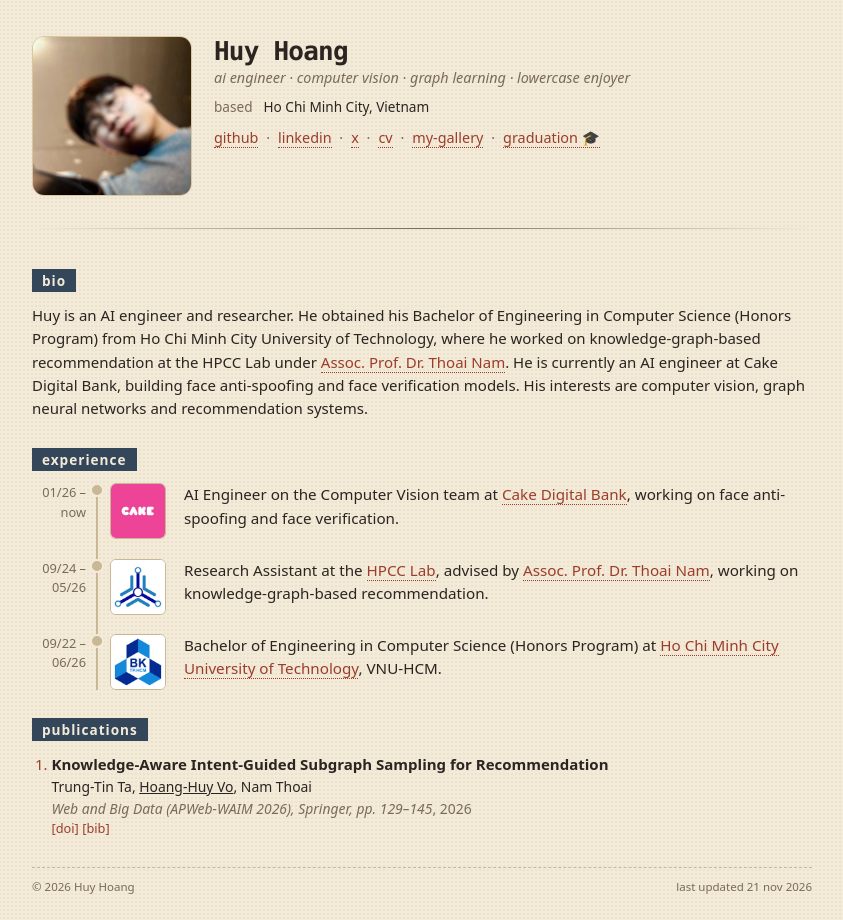
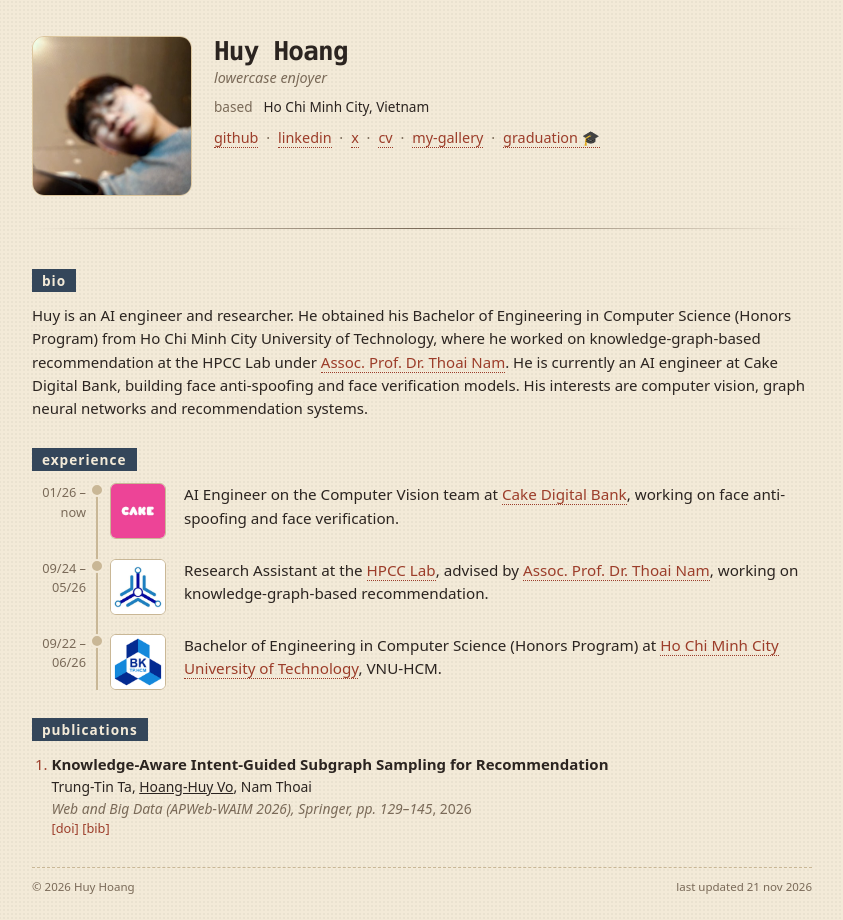
Before and after one commit to edithh81/edithh81.github.io, a Jekyll site: the page built from index.html, in a window 1280 px wide. Shown: the whole page, without its empty margins (218-1061 px from the left). Built offline with Jekyll 4.4.1, drawn with Linux system fonts in a browser that asks for light colours.

Commit message:
Shorten tagline to 'lowercase enjoyer'
Co-Authored-By: Claude Opus 5.5 <noreply@anthropic.com>

```diff
--- a/_data/profile.yml
+++ b/_data/profile.yml
@@ -1,6 +1,6 @@
 name: Huy Hoang
 paper_name: Hoang-Huy Vo           # how your name appears in author lists (gets underlined)
-tagline: ai engineer · computer vision · graph learning · lowercase enjoyer
+tagline: lowercase enjoyer
 avatar: /assets/img/avatar.jpg
 birthday:                          # e.g. 11 Aug 2004 (leave empty to hide)
 location: Ho Chi Minh City, Vietnam
```
